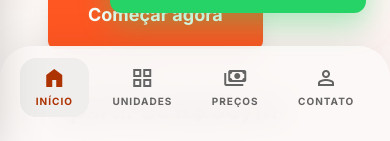
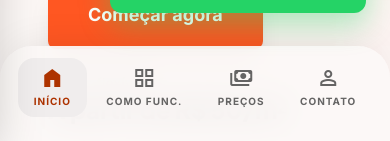
Before and after one commit to pedronanonel/guardaespaco-lp, a Next.js app: page / in a window 390 px wide. Shown: the part 703-844 px from the top of the page. Built offline with nearby package versions, Linux system fonts and the light colour scheme.

Commit message:
fix: change mobile bottom nav label to Como funciona

```diff
--- a/src/components/TopNavBar.tsx
+++ b/src/components/TopNavBar.tsx
@@ -182,7 +182,7 @@ export default function TopNavBar() {
         </Link>
         <Link className="flex flex-col items-center justify-center text-[#656464] dark:text-[#e4e2e1] px-4 py-2 hover:bg-[#e5e2e1] dark:hover:bg-white/10 transition-colors rounded-2xl tap-highlight-transparent active:scale-90 transition-transform" href="/como-funciona">
           <span className="material-symbols-outlined">grid_view</span>
-          <span className="font-['Inter'] text-[10px] font-bold uppercase tracking-widest mt-1">Unidades</span>
+          <span className="font-['Inter'] text-[10px] font-bold uppercase tracking-widest mt-1">Como Func.</span>
         </Link>
         <Link className="flex flex-col items-center justify-center text-[#656464] dark:text-[#e4e2e1] px-4 py-2 hover:bg-[#e5e2e1] dark:hover:bg-white/10 transition-colors rounded-2xl tap-highlight-transparent active:scale-90 transition-transform" href="/precos">
           <span className="material-symbols-outlined">payments</span>
```
